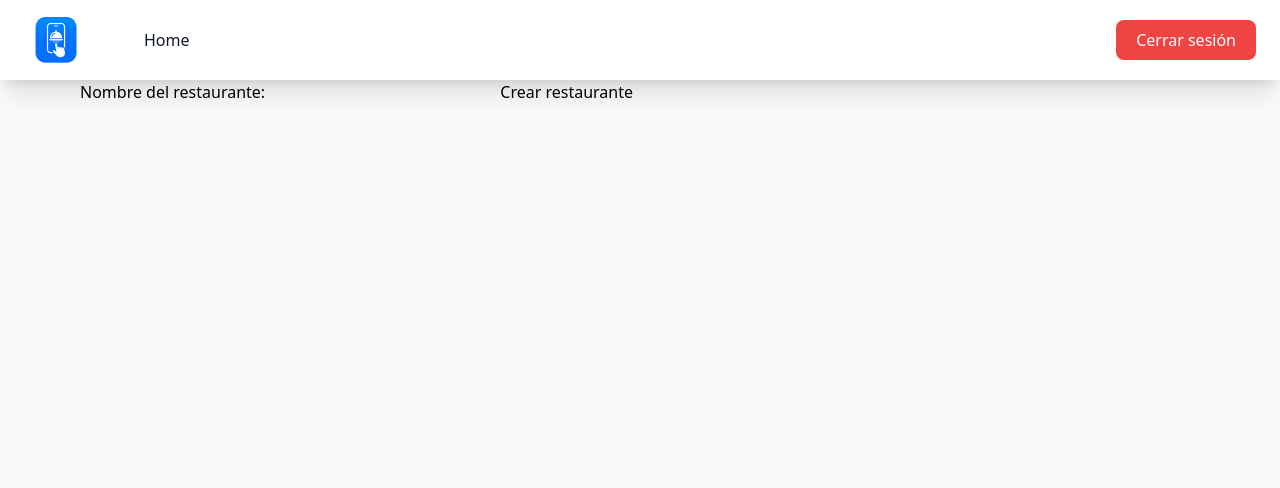
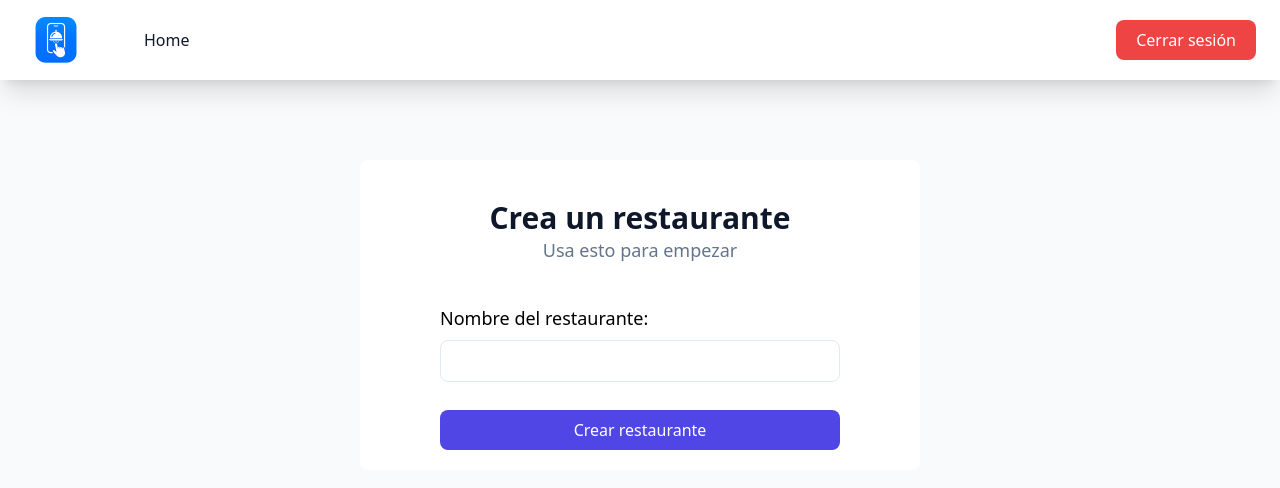
Before and after one commit to OrderNowRestaurant/OrderNow, an Angular app: page /home in a window 1280 px wide. Shown: the top 488 px of the page. Built offline with nearby package versions, Linux system fonts and the light colour scheme; no server answers; sample sign-in values are in the browser's storage.

Commit message:
Fix: the page was loading so slow and it was showing pop up the nav links

```diff
--- a/src/app/app.config.ts
+++ b/src/app/app.config.ts
@@ -1,4 +1,4 @@
-import { ApplicationConfig, provideBrowserGlobalErrorListeners } from '@angular/core';
+import { APP_INITIALIZER, ApplicationConfig, provideBrowserGlobalErrorListeners } from '@angular/core';
 import { provideRouter } from '@angular/router';
 
 import { routes } from './app.routes';
@@ -13,5 +13,6 @@ export const appConfig: ApplicationConfig = {
     provideHttpClient(
       withInterceptors([tokenInterceptor])
     )
+
   ]
 };
--- a/src/app/app.routes.ts
+++ b/src/app/app.routes.ts
@@ -4,6 +4,7 @@ import { HomeComponent } from './pages/home.component/home.component';
 import { authGuard } from './guards/auth.guard';
 import { publicGuard } from './guards/public-guard';
 import { ManagementComponent } from './pages/management.component/management.component';
+import { restaurantResolver } from './resolvers/restaurant.resolver';
 
 export const routes: Routes = [
     {
@@ -14,7 +15,10 @@ export const routes: Routes = [
     {
         path: 'home',
         component: HomeComponent,
-        canMatch: [authGuard]
+        canMatch: [authGuard],
+        resolve: {
+            restaurantLoaded: restaurantResolver
+        }
     },
     {
         path: 'management',
--- a/src/app/components/molecules/create-restaurant-form.component/create-restaurant-form.component.html
+++ b/src/app/components/molecules/create-restaurant-form.component/create-restaurant-form.component.html
@@ -1,8 +1,17 @@
-<div>
-    <form method="post" (submit)="onSubmit($event)">
-        <label>Nombre del restaurante: </label>
-        <input type="text" [formField]="restaurantForm.name"/>
+<div class="w-1/2 mx-auto bg-(--surface) mt-20 rounded-lg">
+    <div class="pt-10 text-center">
+        <h1 class="text-3xl text-(--text-primary) font-bold">Crea un restaurante</h1>
+        <h2 class="text-lg text-(--text-secondary)">Usa esto para empezar</h2>
+    </div>
 
-        <button type="submit">Crear restaurante</button>
+
+    <form method="post" (submit)="onSubmit($event)" class="mt-10 px-20 mx-auto flex flex-col">
+        <label class="text-lg">Nombre del restaurante: </label>
+
+        <input type="text" [formField]="restaurantForm.name" class="text-(--text-primary) py-2 px-3 border border-(--border) rounded-lg my-2 hover:bg-(--surface-hover) transition-all"/>
+
+        <button type="submit" class="bg-(--primary) text-white px-5 py-2 my-5 rounded-lg hover:bg-(--primary-hover) transition-all cursor-pointer">
+            Crear restaurante
+        </button>
     </form>
 </div>
--- a/src/app/components/molecules/create-restaurant-form.component/create-restaurant-form.component.ts
+++ b/src/app/components/molecules/create-restaurant-form.component/create-restaurant-form.component.ts
@@ -1,8 +1,10 @@
 import { Component, inject, signal } from '@angular/core';
 import { RestaurantService } from '../../../services/api/restaurant/resturant.service';
-import { form, FormField, minLength, required } from "@angular/forms/signals";
+import { form, FormField, maxLength, minLength, required } from "@angular/forms/signals";
 import { AlertService } from '../../../services/alert/alert.service';
 import { MessageTypesEnum } from '../../../enums/MessageTypes.enum';
+import { Router } from '@angular/router';
+import { RestaurantGlobalService } from '../../../services/global/restaurant-global.service';
 
 @Component({
   selector: 'app-create-restaurant-form',
@@ -12,7 +14,9 @@ import { MessageTypesEnum } from '../../../enums/MessageTypes.enum';
 })
 export class CreateRestaurantFormComponent {
 	restaurantService = inject(RestaurantService);
+	restaurantGlobalService = inject(RestaurantGlobalService);
 	alertService = inject(AlertService);
+	router = inject(Router);
 
 	restaurantModel = signal({
 		name: ''
@@ -21,6 +25,7 @@ export class CreateRestaurantFormComponent {
 	restaurantForm = form(this.restaurantModel, (fieldPath) => {
 		required(fieldPath.name, {message: 'Name is required'});
 		minLength(fieldPath.name, 4, {message: 'Enter a valid name'});
+		maxLength(fieldPath.name, 50, {message: 'Enter a valid name less than 50 characters'});
 	});
 
 	public onSubmit(event: Event): void {
@@ -31,6 +36,8 @@ export class CreateRestaurantFormComponent {
 		this.restaurantService.createRestaurant({ name }).subscribe({
 			next: (res) => {
 				this.alertService.show(res.message, MessageTypesEnum.SUCCESS);
+				this.restaurantGlobalService.loadRestaurant();
+				this.router.navigate(["/home"]);
 			},
 
 			error: (err) => {
--- a/src/app/components/organisms/nav.component/nav.component.html
+++ b/src/app/components/organisms/nav.component/nav.component.html
@@ -6,7 +6,9 @@
                     <img src="images/logo.png" alt="Logo de OrderNow" class="w-16 h-auto shrink-0"/>
                 </a>
 
-                @if (this.restaurantGlobalService.restaurant()?.name) {
+                @if (this.restaurantGlobalService.loading()) {
+                    <div class="ml-2 w-32 h-6 bg-gray-200 animate-pulse rounded"></div>
+                } @else if (this.restaurantGlobalService.restaurant()) {
                     <p class="ml-2 text-lg font-semibold text-(--primary)">{{ this.restaurantGlobalService.restaurant()?.name }}</p>
                 }
             </div>
@@ -14,7 +16,10 @@
             <div class="flex items-center gap-x-2 ml-10">
                 <app-nav-link linkName="Home" link="/home" class="flex items-center"></app-nav-link>
 
-                @if (this.restaurantGlobalService.restaurant()?.name) {
+                @if (this.restaurantGlobalService.loading()) {
+                    <div class="w-16 h-5 bg-gray-200 animate-pulse rounded"></div>
+                    <div class="w-16 h-5 bg-gray-200 animate-pulse rounded"></div>
+                } @else if (this.restaurantGlobalService.restaurant()) {
                     <app-nav-link linkName="Recetas" link="recetas" class="flex items-center"></app-nav-link>
                     <app-nav-link linkName="Gestion" link="management" class="flex items-center"></app-nav-link>
                 }
--- /dev/null
+++ b/src/app/resolvers/restaurant.resolver.ts
@@ -0,0 +1,9 @@
+// restaurant.resolver.ts
+import { inject } from '@angular/core';
+import { ResolveFn } from '@angular/router';
+import { RestaurantGlobalService } from '../services/global/restaurant-global.service';
+
+export const restaurantResolver: ResolveFn<boolean> = () => {
+  const globalService = inject(RestaurantGlobalService);
+  return globalService.loadRestaurant();
+};
--- a/src/app/services/global/restaurant-global.service.ts
+++ b/src/app/services/global/restaurant-global.service.ts
@@ -1,6 +1,7 @@
 import { inject, Injectable, signal } from '@angular/core';
 import { RestaurantInterface } from '../../interfaces/restaurant/restaurant-interface';
 import { RestaurantService } from '../api/restaurant/resturant.service';
+import { firstValueFrom } from 'rxjs';
 
 @Injectable({
   providedIn: 'root'
@@ -18,19 +19,20 @@ export class RestaurantGlobalService {
         this.loadRestaurant();
     }
 
-    loadRestaurant(): void {
+    async loadRestaurant(): Promise<boolean> {
         this._loading.set(true);
 
-        this.restaurantService.getRestaurantByUser().subscribe({
-            next: (res) => {
-                this._restaurant.set(res.restaurant);
-                this._loading.set(false);
-            },
-            error: (err) => {
-                console.error('Error al obtener restaurante:', err);
-                this._loading.set(false);
-            }
-        });
+        try {
+            const res = await firstValueFrom(this.restaurantService.getRestaurantByUser());
+            this._restaurant.set(res.restaurant);
+            this._loading.set(false);
+            return true;
+        } catch (err) {
+            console.error('Error al obtener restaurante:', err);
+            this._restaurant.set(null);
+            this._loading.set(false);
+            return false;
+        }
     }
 
     updateLocalRestaurant(updated: RestaurantInterface): void {
--- a/src/styles.css
+++ b/src/styles.css
@@ -8,6 +8,7 @@
     --accent: #06B6D4;
     --background: #F8FAFC;
     --surface: #FFFFFF;
+    --surface-hover: #F1F5F9;
     --border: #E2E8F0;
     --text-primary: #0F172A;
     --text-secondary: #64748B;
```
